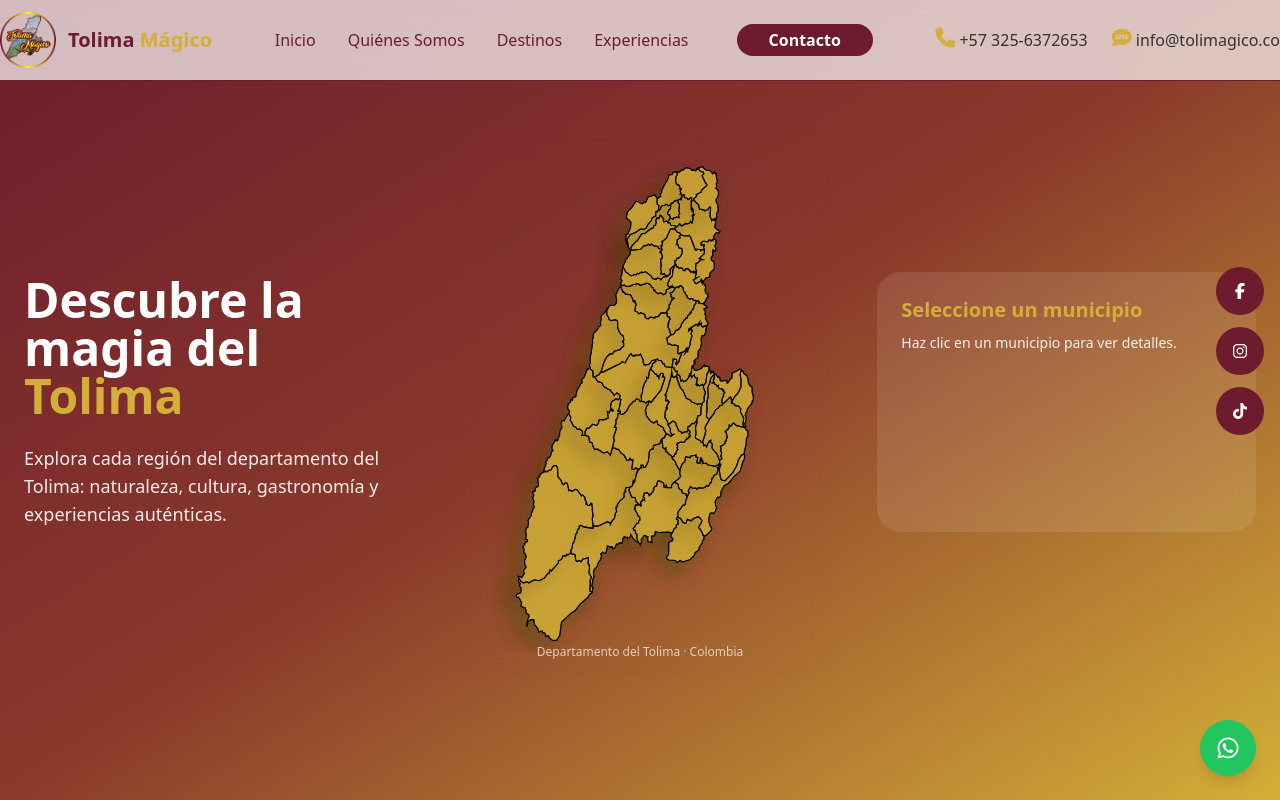
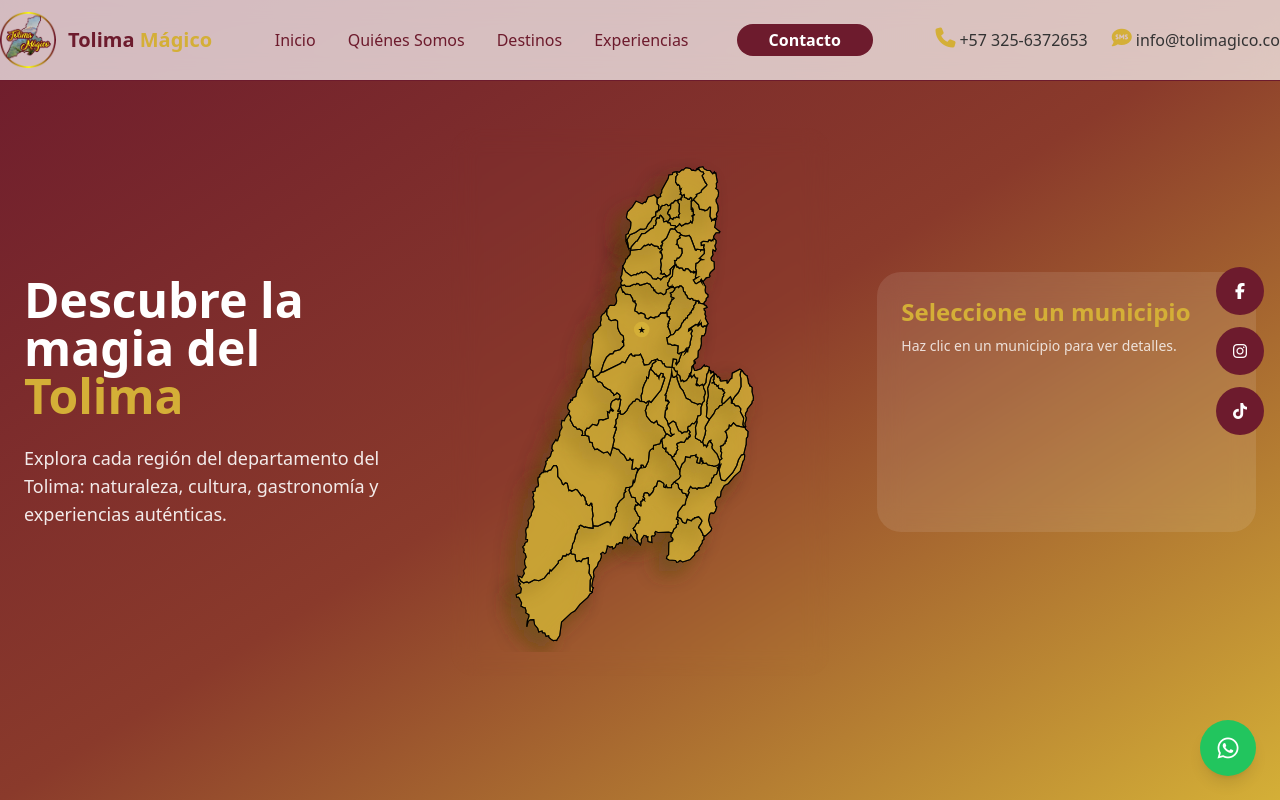
Before and after one commit to Leo1827/landing_tolima_magico, a Nuxt app: page / in a window 1280 px wide. Shown: the top 800 px of the page. Built offline with nearby package versions, Linux system fonts and the light colour scheme.

Commit message:
fix: icons and zoom municipios

```diff
--- a/components/Hero.vue
+++ b/components/Hero.vue
@@ -4,11 +4,11 @@
     class="pt-32 min-h-screen bg-gradient-to-br from-[#6D1B2D] via-[#8a3a2b] to-[#D4AF37] text-white"
   >
     <div
-      class="max-w-7xl mx-auto px-6 grid grid-cols-1 lg:grid-cols-3 gap-12 items-center"
+      class="max-w-7xl mx-auto px-6 grid grid-cols-1 lg:grid-cols-3 gap-12 items-center mb-8"
     >
 
       <!-- TEXTO -->
-      <div>
+      <div class="flex-grow">
         <h1 class="text-4xl md:text-5xl font-extrabold leading-tight">
           Descubre la magia del
           <span class="text-[#D4AF37]">Tolima</span>
@@ -27,42 +27,57 @@
         class="relative backdrop-blur-md rounded-3xl p-6
               flex justify-center items-center min-h-[520px]"
       >
+        <div
+          v-if="selected?.tours?.length"
+          class="absolute top-6 z-90 ml-16 left-0 bg-[#D4AF37] text-black text-xs font-bold px-3 py-1 rounded-full shadow"
+        >
+          {{ selected.tours.length }} experiencias
+        </div>
+
           <!-- MAPA SVG COLOMBIA -->
           <div ref="mapContainer" v-html="tolimaSvg"
               class="w-full h-full flex justify-center items-center">
           </div>
 
-        <span class="absolute bottom-4 text-xs text-white/70">
-          Departamento del Tolima · Colombia
-        </span>
       </div>
 
       <!-- INFO REGIÓN -->
-      <div
-        class="bg-white/10 backdrop-blur-md rounded-3xl p-6 min-h-[260px]"
-      >
-        <h3 class="text-xl font-bold text-[#D4AF37] mb-2">
-          {{ selected?.nombre || hovered?.nombre || 'Seleccione un municipio' }}
+      <div class="bg-white/10 backdrop-blur-md rounded-3xl p-6 min-h-[260px]">
+        <h3 class="text-2xl font-extrabold text-[#D4AF37]">
+          {{ selected?.nombre || 'Seleccione un municipio' }}
         </h3>
 
-        <p class="text-white/90 text-sm leading-relaxed">
+        <p class="text-white/80 text-sm mt-2">
           {{ selected?.descripcion || 'Haz clic en un municipio para ver detalles.' }}
         </p>
 
-        <ul v-if="selected?.tours" class="mt-4 space-y-2 text-sm">
+        <!-- PLANES -->
+        <div v-if="selected?.tours" class="mt-5">
+          <h4 class="text-sm uppercase tracking-wide text-white/70 mb-3">
+            Planes disponibles
+          </h4>
+
+          <ul class="space-y-3">
             <li
               v-for="tour in selected.tours"
               :key="tour.slug"
+              class="flex items-start gap-3"
             >
+              <span class="text-[#D4AF37]">|</span>
               <NuxtLink
                 :to="`/tours/${tour.slug}`"
-              class="text-[#D4AF37] hover:underline hover:text-white transition"
+                class="hover:text-[#D4AF37] transition"
               >
-              → {{ tour.name }}
+                <strong>{{ tour.name }}</strong>
+                <p class="text-xs text-white/70">
+                  {{ tour.description }}
+                </p>
               </NuxtLink>
             </li>
           </ul>
         </div>
+      </div>
+
     </div>
   </section>
 </template>
@@ -80,53 +95,26 @@
       descripcion: 'Capital musical de Colombia, rodeada de montañas y naturaleza.',
       tours: [
         {
-          name: 'Cañón del Combeima',
-          slug: 'canon-del-combeima'
+          name: 'CAÑON DEL COMBEIMA',
+          slug: 'canon-del-combeima',
+          description: 'Parque Nacional Natural Los Nevados, cerca de Ibagué. Montañas, cascadas y bosques'
         },
         {
-          name: 'Jardín Botánico San Jorge',
-          slug: 'jardin-botanico-san-jorge'
-        }
+          name: 'TOCHE',
+          slug: 'toche',
+          description: 'Rodeado de bosques andinos, hábitat de la palma de cera árbol nacional de Colombia. '
+        },
       ]
     },
-    Melgar: {
-      nombre: 'Melgar',
-      descripcion: 'Destino turístico por excelencia, clima cálido.',
-      tours: [
-        {
-          name: 'Parques acuáticos',
-          slug: 'parques-acuaticos-melgar'
-        }
-      ]
-    },
-    Suarez: {
-      nombre: 'Suárez',
-      descripcion: 'Destino turístico por excelencia, clima cálido y frio.',
-      tours: [
-        {
-          name: 'Parques acuáticos',
-          slug: 'parques-acuaticos-suarez'
-        }
-      ]
-    },
-    Venadillo: {
-      nombre: 'Venadillo',
-      descripcion: 'Destino turístico por excelencia, clima cálido.',
-      tours: [
-        {
-          name: 'Parques acuáticos',
-          slug: 'parques-acuaticos-venadillo'
-        }
-      ]
-    }
+
   }
 
   const { hovered, selected } = useTolimaMap(mapContainer, municipios)
 
 </script>
 
+<style scoped>
 
-<style scoped>
   :deep(svg) {
     width: 100%;
     height: 500px;
@@ -137,20 +125,28 @@
     transform: scale(1.15);
   }
 
+  /* Estado normal */
   :deep(svg path) {
     fill: rgba(212, 175, 55, 0.6);
     stroke: #000;
     stroke-width: 1;
     cursor: pointer;
-    transition: all 0.25s ease;
+    transition: transform 0.3s ease, fill 0.3s ease;
+    transform-origin: center;
+    transform-box: fill-box;
   }
 
-  :deep(svg path:hover) {
+  /* Hover → zoom SOLO al municipio */
+  :deep(svg path.hovered) {
     fill: #6D1B2D;
+    transform: scale(1.2);
   }
 
+  /* Seleccionado → zoom persistente */
   :deep(svg path.selected) {
     fill: #6D1B2D;
+    transform: scale(1.20);
+    z-index: 10;
   }
 
 </style>
--- a/composables/useTolimaMap.js
+++ b/composables/useTolimaMap.js
@@ -9,39 +9,103 @@ export const useTolimaMap = (mapContainer, municipios) => {
       ?.normalize('NFD')
       .replace(/[\u0300-\u036f]/g, '')
       .replace(/\s+/g, '')
+      .toLowerCase()
+
+  // Normaliza las claves del objeto municipios
+  const municipiosNormalized = {}
+  Object.keys(municipios).forEach(key => {
+    municipiosNormalized[normalize(key)] = municipios[key]
+  })
 
   onMounted(() => {
     const svg = mapContainer.value.querySelector('svg')
+    if (!svg) return
     const paths = svg.querySelectorAll('path')
 
+    // Tooltip para mostrar nombre al pasar el mouse
+    const tooltip = document.createElement('div')
+    tooltip.style.position = 'absolute'
+    tooltip.style.pointerEvents = 'none'
+    tooltip.style.background = 'rgba(0,0,0,0.7)'
+    tooltip.style.color = 'white'
+    tooltip.style.padding = '2px 6px'
+    tooltip.style.borderRadius = '4px'
+    tooltip.style.fontSize = '12px'
+    tooltip.style.transition = 'opacity 0.2s'
+    tooltip.style.opacity = 0
+    mapContainer.value.appendChild(tooltip)
+
     paths.forEach((path) => {
-      const rawName =
-        path.getAttribute('title') ||
-        path.getAttribute('id')
-
+      const rawName = path.getAttribute('title') || path.getAttribute('id')
       if (!rawName) return
 
       const key = normalize(rawName)
+      const municipio = municipiosNormalized[key]
 
-      path.addEventListener('mouseenter', () => {
-        hovered.value = municipios[key] || { nombre: rawName }
+      console.log(key, municipio)
+
+      // Solo dibuja estrella si existe municipio y tiene tours
+      if (municipio && Array.isArray(municipio.tours) && municipio.tours.length > 0) {
+        const bbox = path.getBBox()
+        const cx = bbox.x + bbox.width / 2
+        const cy = bbox.y + bbox.height / 2
+
+        const g = document.createElementNS('http://www.w3.org/2000/svg', 'g')
+        g.setAttribute('class', 'event-marker')
+        g.setAttribute('transform', `translate(${cx}, ${cy})`)
+        g.style.pointerEvents = 'none'
+
+        const circle = document.createElementNS('http://www.w3.org/2000/svg', 'circle')
+        circle.setAttribute('r', 7)
+        circle.setAttribute('fill', '#D4AF37')
+
+        const text = document.createElementNS('http://www.w3.org/2000/svg', 'text')
+        text.setAttribute('text-anchor', 'middle')
+        text.setAttribute('dy', '0.35em')
+        text.setAttribute('font-size', '8')
+        text.setAttribute('fill', '#000')
+        text.textContent = '★'
+
+        g.appendChild(circle)
+        g.appendChild(text)
+        path.parentNode.appendChild(g)
+      }
+
+      // ==============================
+      // Hover y click
+      // ==============================
+      path.addEventListener('mouseenter', (e) => {
+        hovered.value = municipio || { nombre: rawName }
+        path.classList.add('hovered')
+
+        const rect = mapContainer.value.getBoundingClientRect()
+        tooltip.textContent = rawName
+        tooltip.style.left = `${e.clientX - rect.left + 12}px`
+        tooltip.style.top = `${e.clientY - rect.top}px`
+        tooltip.style.opacity = 1
+      })
+
+      path.addEventListener('mousemove', (e) => {
+        const rect = mapContainer.value.getBoundingClientRect()
+        tooltip.style.left = `${e.clientX - rect.left + 12}px`
+        tooltip.style.top = `${e.clientY - rect.top}px`
       })
 
       path.addEventListener('mouseleave', () => {
         hovered.value = null
+        path.classList.remove('hovered')
+        tooltip.style.opacity = 0
       })
 
       path.addEventListener('click', () => {
         paths.forEach(p => p.classList.remove('selected'))
         path.classList.add('selected')
 
-        selected.value = municipios[key] || {
+        selected.value = municipio || {
           nombre: rawName,
           descripcion: 'Información turística próximamente',
           tours: []
         }
-
-        svg.classList.add('zoomed')
       })
     })
   })
```
Also changed, not shown: public/images/maptolima.svg. Lines whose indentation alone changed are shown as unchanged.
